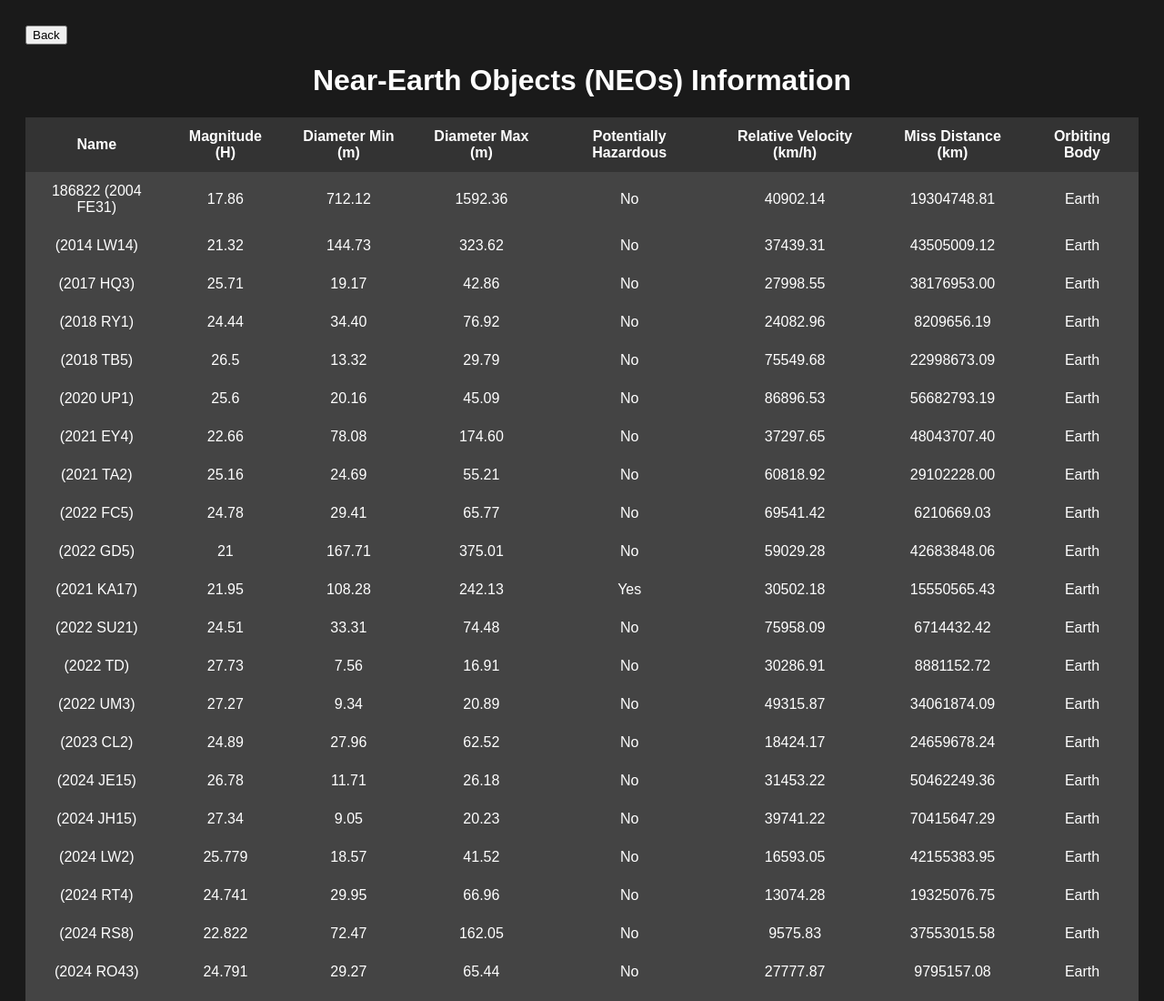
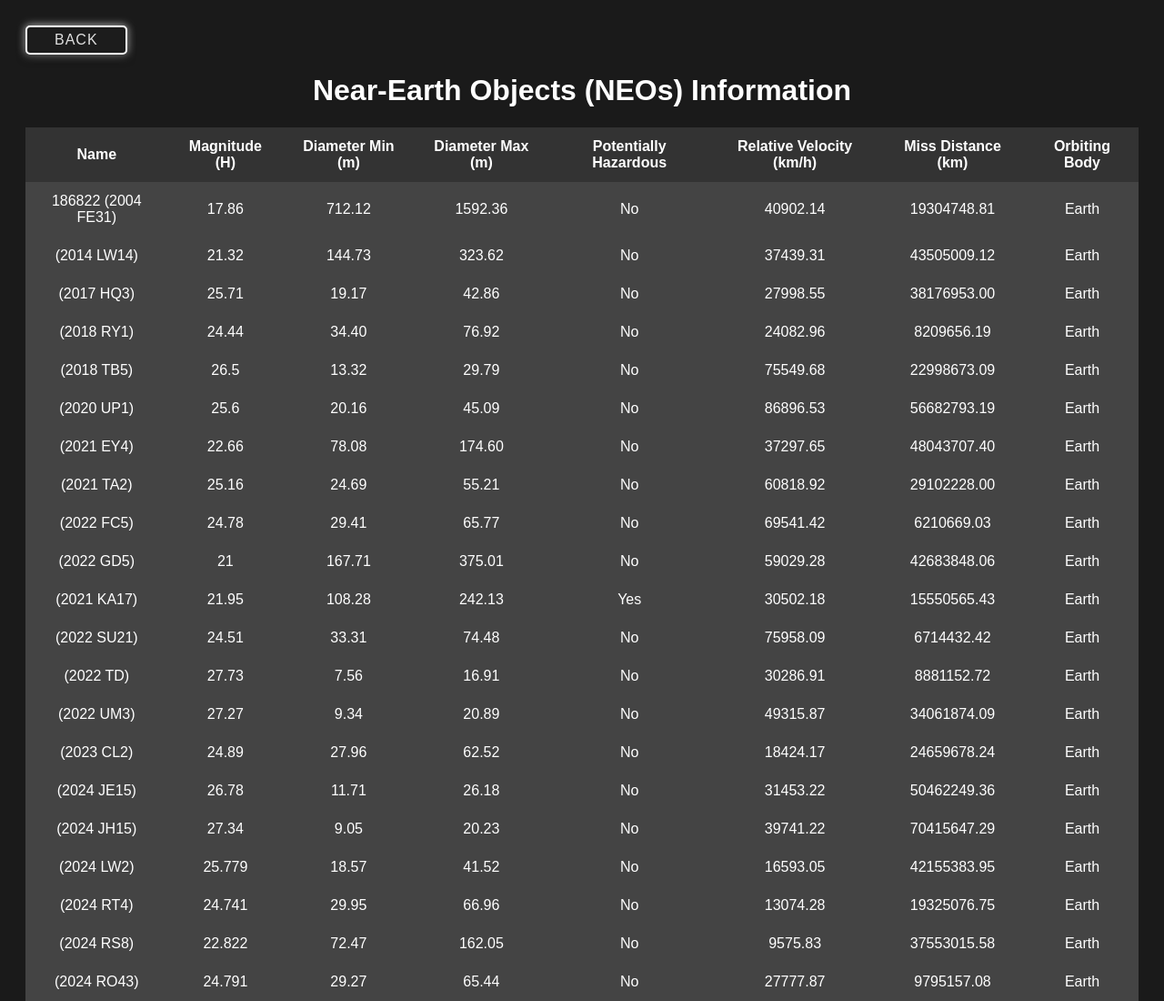
Before and after one commit to xtrdnrmnd/orrery, a plain HTML site: page NEO Info/index.html in a window 1280 px wide. Shown: the top 1100 px of the page at 91% size. Drawn offline with Linux system fonts and the light colour scheme.

Commit message:
added styles

```diff
--- a/NEO Info/index.html
+++ b/NEO Info/index.html
@@ -42,6 +42,30 @@
             text-align: center;
             font-size: 20px;
             margin-top: 20px;
+        }
+
+        .space-button {
+            padding: 15px 30px;
+            background-color: #1c1c1c;
+            /* Darker button background */
+            border: 2px solid #fff;
+            /* White border */
+            border-radius: 5px;
+            color: #e0e0e0;
+            /* Light button text */
+            font-size: 16px;
+            text-transform: uppercase;
+            letter-spacing: 1px;
+            cursor: pointer;
+            transition: background-color 0.3s, transform 0.2s, box-shadow 0.2s;
+            box-shadow: 0 4px 10px rgba(0, 0, 0, 0.5), 0 0 10px rgba(255, 255, 255, 0.8);
+            /* Glowing effect */
+            animation: fadeIn 0.5s ease forwards;
+            /* Animation for button entry */
+        }
+
+        .space-button-back {
+            padding: 5px 30px;
         }
     </style>
 </head>
```
Also changed, not shown: earth/index.html (+6 -4 lines), saturn/index.html (+3 -1 lines), spaceship.html (+2 -0 lines), style.css (+11 -0 lines), menu_bar.css (line endings or trailing spaces).
